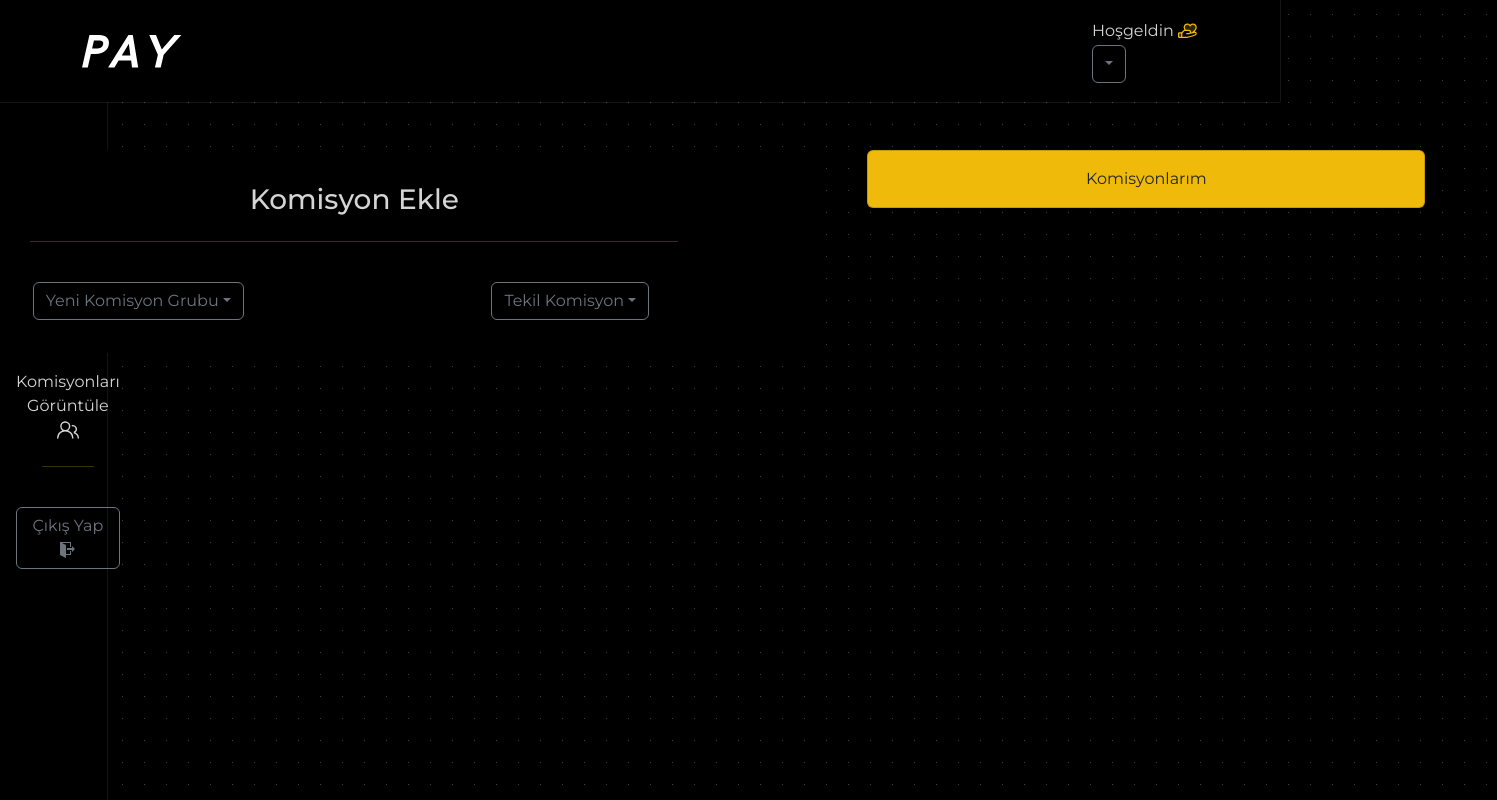
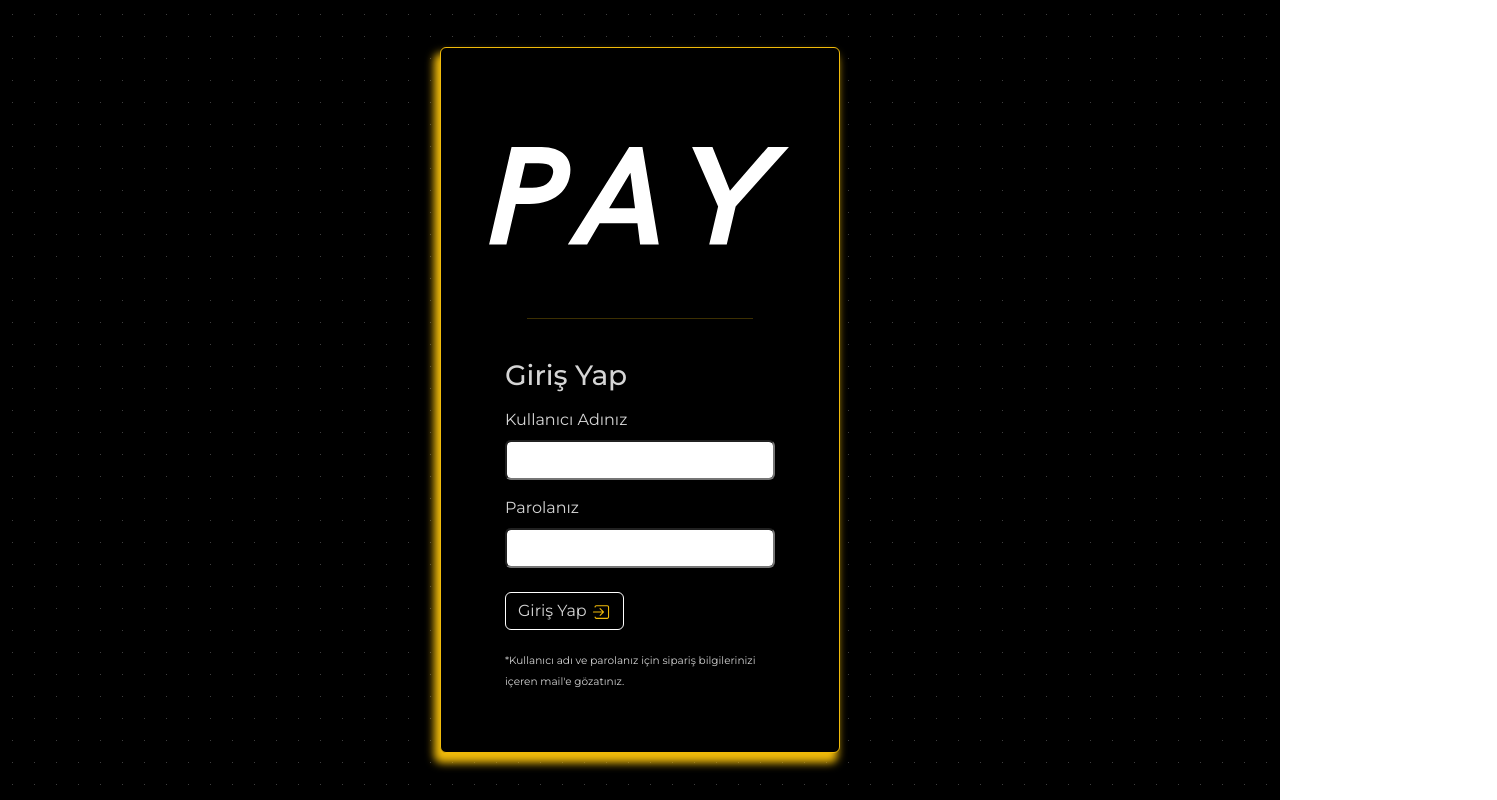
Before and after one commit to velitahaboyar/pay-app, a React (Vite) app in the folder pay-panel/: page / in a window 1280 px wide. Before the commit this address led to /Newdata. Shown: the whole page, 1497 px wide, since content can reach past the window. Built offline with nearby package versions, Linux system fonts and the light colour scheme.

Commit message:
Navigate page edited, forms added under dropdowns, header edited, exit button deleted from sidebar and moved to header

```diff
--- a/pay-panel/src/App.jsx
+++ b/pay-panel/src/App.jsx
@@ -7,9 +7,11 @@ import { useState, useEffect } from "react";
 import Login from "./Login.jsx";
 import Newdata from "./Newdata.jsx";
 
+// toastmessage
+
 function App() {
   const [isMobile, setIsMobile] = useState(window.innerWidth < 1280);
-  const [isAuthenticated, setIsAuthenticated] = useState(true);
+  const [isAuthenticated, setIsAuthenticated] = useState(false);
 
   useEffect(() => {
     const handleResize = () => {
@@ -39,7 +41,7 @@ function App() {
             {/* grid ile tüm sayfa görüntüleme*/}
             <div className={`${isMobile ? "col-12" : "col-11"}`}>
               <Routes>
-                <Route path="/" element={<Navigate to="/Newdata" />} />
+                <Route path="/" element={<Login />} />
                 <Route path="/Dashboard" element={<Dashboard />} />
                 <Route path="/Newdata" element={<Newdata />} />
               </Routes>
--- a/pay-panel/src/Login.jsx
+++ b/pay-panel/src/Login.jsx
@@ -1,10 +1,12 @@
 import React, { useState } from "react";
 import axios from "axios";
 import { IoIosLogIn } from "react-icons/io";
+import { useNavigate } from "react-router";
 
 function Login({ setIsAuthenticated }) {
   const [name, setName] = useState();
   const [password] = useState();
+  const navigate = useNavigate();
 
   const handleLogin = async () => {
     let requestBody = {
@@ -17,7 +19,8 @@ function Login({ setIsAuthenticated }) {
     );
     if (response.data.result == "success") {
       localStorage.setItem("userName", name);
-      return setIsAuthenticated(true);
+      setIsAuthenticated(true);
+      return navigate("/Newdata");
     } else {
       setIsAuthenticated(false);
     }
--- a/pay-panel/src/Newdata.jsx
+++ b/pay-panel/src/Newdata.jsx
@@ -5,12 +5,12 @@ function Newdata() {
   return (
     <div className="container my-5 d-flex gap-5 justify-content-center">
       <div className="col col-lg-10">
-        <div className="card bg-primary p-xl-3 ">
+        <div className="card bg-secondary p-xl-3 p-md-2 p-sm-1 shadow-custom-2 rounded-4">
           <div className="card-body">
             <div className="text-primary text-center mb-4">
               <h3>Komisyon Ekle</h3>
               <div className="d-flex justify-content-center">
-                <hr className="text-tertiary w-75" />
+                <hr className="text-tertiary w-50" />
               </div>
             </div>
 
@@ -24,7 +24,7 @@ function Newdata() {
                     Yeni Komisyon Grubu Ekle
                   </div>
 
-                  <div className="container bg-primary shadow-custom text-primary">
+                  <div className="container bg-primary rounded-4 shadow-custom-2 text-primary">
                     <form action="" className="p-xl-4 text-start">
                       <div id="groupNameDiv" className="mb-3">
                         <label htmlFor="" className="form-label">
@@ -35,7 +35,7 @@ function Newdata() {
                           name="groupName"
                           type="text"
                           className="form-control"
-                          maxLength={"30"}
+                          maxLength={"100"}
                           required
                           autoComplete="off"
                         />
@@ -74,6 +74,12 @@ function Newdata() {
                           autoComplete="off"
                         />
                       </div>
+                      <button
+                        className="btn btn-outline-quaternary-custom"
+                        type="button"
+                      >
+                        Kaydet
+                      </button>
                     </form>
                   </div>
                 </CustomDropdown>
@@ -83,11 +89,11 @@ function Newdata() {
                   title="Tekil Komisyon"
                   onClick={(e) => e.stopPropagation()}
                 >
-                  <div className="card-text text-quaternary  text-primary mb-3">
+                  <div className="card-text text-quaternary text-primary mb-3">
                     Tekil Komisyon Ekle
                   </div>
 
-                  <div className="container-fluid bg-primary w-100 h-100 shadow-custom text-primary">
+                  <div className="container-fluid bg-primary rounded-4 shadow-custom-2 text-primary">
                     <form action="" className="p-xl-3 text-start">
                       <div id="groupNameDiv" className="mb-3">
                         <label htmlFor="" className="form-label">
@@ -103,7 +109,7 @@ function Newdata() {
                           autoComplete="off"
                         />
                       </div>
-                      <div id="priceDiv" className="mb-3">
+                      <div id="priceDiv" className="mb-2">
                         <label htmlFor="" className="form-label">
                           Telefon Numarası
                         </label>
@@ -112,13 +118,13 @@ function Newdata() {
                           name="personTel"
                           type="tel"
                           className="form-control"
-                          pattern="[0-9]{3}[0-9]{3}[0-9]{4}"
+                          pattern="[1-9]{3}[0-9]{3}[0-9]{4}"
                           maxLength={10}
                           required
                           autoComplete="off"
                         />
                         <sub className="text-tertiary">
-                          *Başında 0 olmadan giriniz.
+                          *Telefon numarasını başında 0 olmadan giriniz.
                         </sub>
                       </div>
                       <div id="comPercentageDiv" className="mb-3">
@@ -128,8 +134,8 @@ function Newdata() {
                         <select
                           class="form-select"
                           required
-                          id="groupName"
-                          name="groupName"
+                          id="personComGroupName"
+                          name="personComGroupName"
                           autoComplete="off"
                         >
                           <option selected>Komisyon Grubu Seçin</option>
@@ -137,6 +143,12 @@ function Newdata() {
                           <option value="2">Ornek2</option>
                         </select>
                       </div>
+                      <button
+                        className="btn btn-outline-quaternary-custom"
+                        type="button"
+                      >
+                        Kaydet
+                      </button>
                     </form>
                   </div>
                 </CustomDropdown>
@@ -146,11 +158,19 @@ function Newdata() {
         </div>
       </div>
       <div className="col col-lg-6">
-        <div className="card bg-quaternary">
+        <div className="card bg-secondary p-xl-3 shadow-custom-2 rounded-4">
           <div className="card-body">
-            <div className="card-text text-quaternary text-center">
-              Komisyonlarım
+            <div className="text-primary text-center mb-4">
+              <h3>Komisyonlarım</h3>
+              <div className="d-flex justify-content-center">
+                <hr className="text-tertiary w-50" />
+              </div>
             </div>
+
+            <div
+              className="d-flex flex-row text-center"
+              id="dropdown div"
+            ></div>
           </div>
         </div>
       </div>
--- a/pay-panel/src/components/Header.jsx
+++ b/pay-panel/src/components/Header.jsx
@@ -1,7 +1,7 @@
-// import React, { useEffect } from "react";
-// import { Navigate, useNavigate } from "react-router-dom";
+import { ImExit } from "react-icons/im";
 import { PiHandHeartDuotone } from "react-icons/pi";
 import { Dropdown } from "react-bootstrap";
+
 function Header() {
   const name = localStorage.getItem("userName");
   //   const Navigate = useNavigate();
@@ -34,11 +34,11 @@ function Header() {
               id="user-info-div"
               className="d-flex flex-column justify-content-evenly align-items-start"
             >
-              <span className="text-primary">
+              <span className="text-primary mb-2">
                 Hoşgeldin{" "}
                 <PiHandHeartDuotone className="text-tertiary" size={"20"} />
               </span>
-              <div className="d-flex">
+              <div className="d-flex align-items-center gap-3">
                 <Dropdown>
                   <Dropdown.Toggle
                     className="btn-outline-quaternary-custom"
@@ -67,6 +67,20 @@ function Header() {
                     </Dropdown.Item>
                   </Dropdown.Menu>
                 </Dropdown>
+                <div className="nav-item">
+                  <a
+                    href="#"
+                    className="nav-link text-primary fw-bold"
+                    id="exit-button"
+                  >
+                    <button
+                      className="btn btn-outline-tertiary"
+                      id="btn-hover-none"
+                    >
+                      Çıkış Yap <ImExit size={"18"}/>
+                    </button>
+                  </a>
+                </div>
               </div>
             </div>
           </div>
--- a/pay-panel/src/components/Sidebar.jsx
+++ b/pay-panel/src/components/Sidebar.jsx
@@ -1,12 +1,8 @@
 import React from "react";
 import "../css/sidebar.css";
-import { IoHomeOutline } from "react-icons/io5";
-import { IoIosPeople } from "react-icons/io";
 import { MdQueryStats } from "react-icons/md";
 import { GoPersonAdd } from "react-icons/go";
 import { GoPeople } from "react-icons/go";
-import { FaUserGroup } from "react-icons/fa6";
-import { ImExit } from "react-icons/im";
 
 function Sidebar() {
   return (
@@ -26,7 +22,7 @@ function Sidebar() {
 
             <li className="nav-item">
               <a href="/Newdata" className="nav-link text-primary">
-               Yeni Komisyon Ekle <GoPersonAdd size={"24"} />
+                Yeni Komisyon Ekle <GoPersonAdd size={"24"} />
               </a>
             </li>
             <hr className="text-tertiary w-50 align-self-center" />
@@ -37,22 +33,7 @@ function Sidebar() {
             </li>
             <hr className="text-tertiary w-50 align-self-center" />
           </ul>
-          <ul className="navbar-nav text-center">
-            <li className="nav-item">
-              <a
-                href="#"
-                className="nav-link text-primary fw-bold mt-3"
-                id="exit-button"
-              >
-                <button
-                  className="btn btn-outline-tertiary"
-                  id="btn-hover-none"
-                >
-                  Çıkış Yap <ImExit />
-                </button>
-              </a>
-            </li>
-          </ul>
+          <ul className="navbar-nav text-center"></ul>
         </div>
       </div>
     </div>
```
Also changed, not shown: pay-panel/src/css/bootstrap5.3.3.css, pay-panel/src/css/customdropdown.css (deleted).
